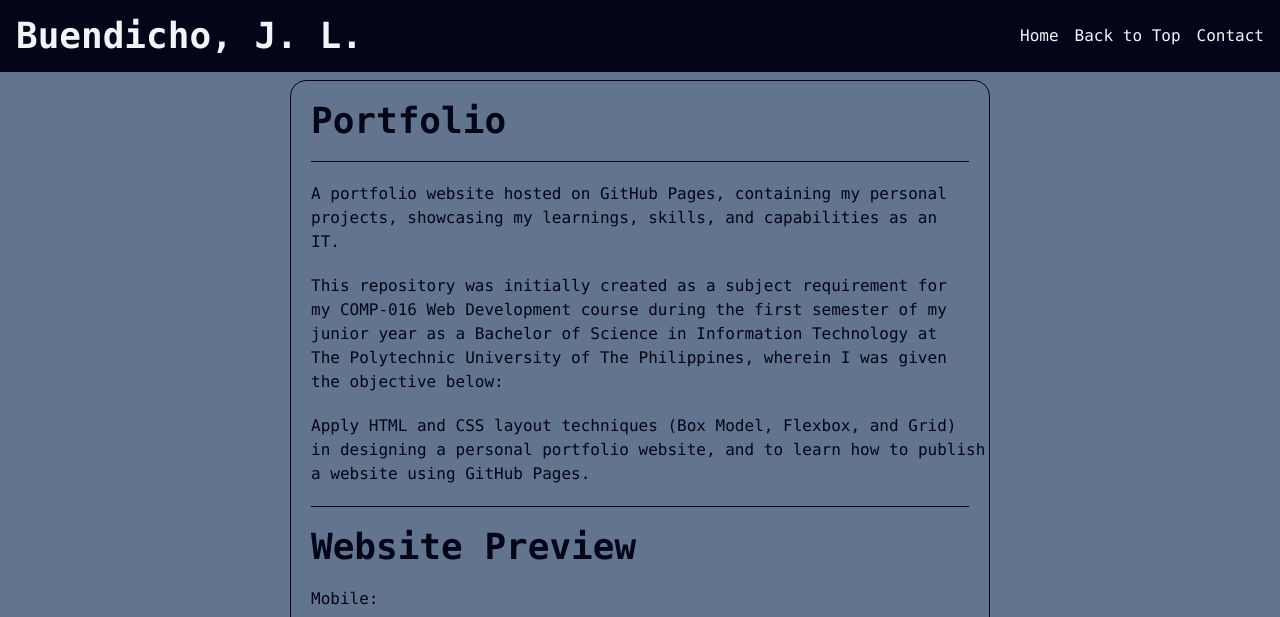
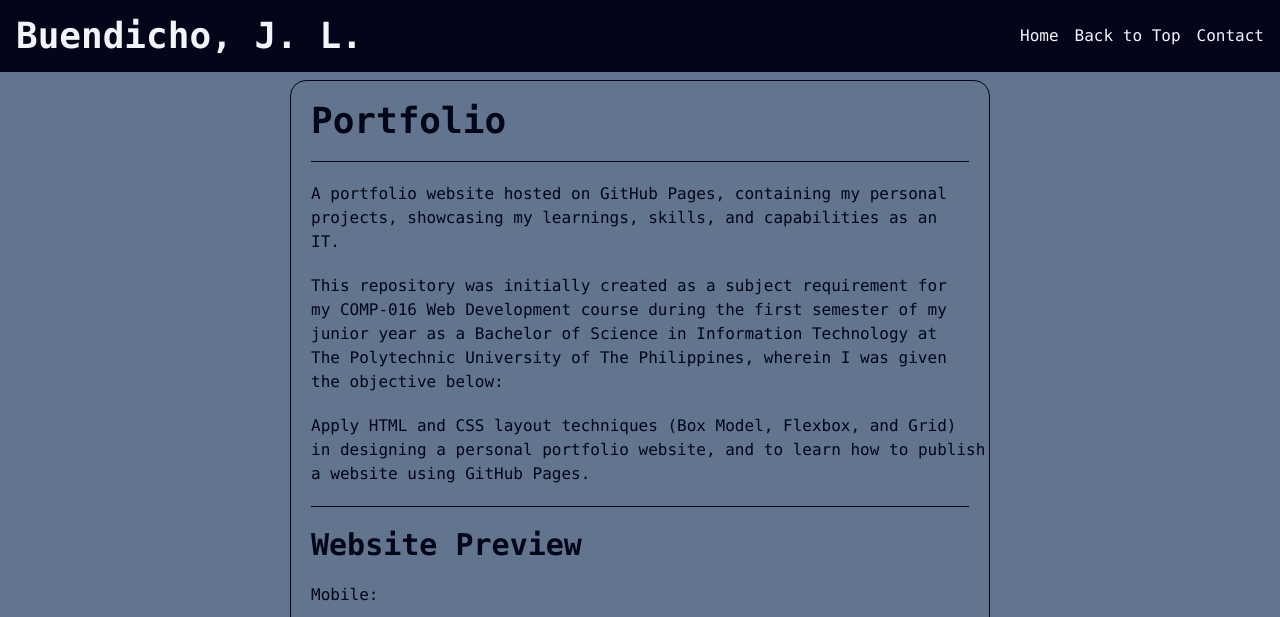
Before and after one commit to JLBuendicho/portfolio, a website: page docs/pages/portfolio.html in a window 1280 px wide. Shown: the top 617 px of the page. Drawn offline with Linux system fonts and the light colour scheme.

```diff
--- a/docs/pages/portfolio.html
+++ b/docs/pages/portfolio.html
@@ -45,7 +45,7 @@
 <span class="hljs-keyword">a</span> website <span class="hljs-keyword">using</span> GitHub Pages.
 </code></pre>
           <hr />
-          <h1 id="website-preview">Website Preview</h1>
+          <h2 id="website-preview">Website Preview</h2>
           <p>
             Mobile:<br>
             <div class="flex justify-center"><img src="../public/images/portfolio-preview.gif" alt="Preview" width="300" /></div>
```
Also changed, not shown: README.md.
